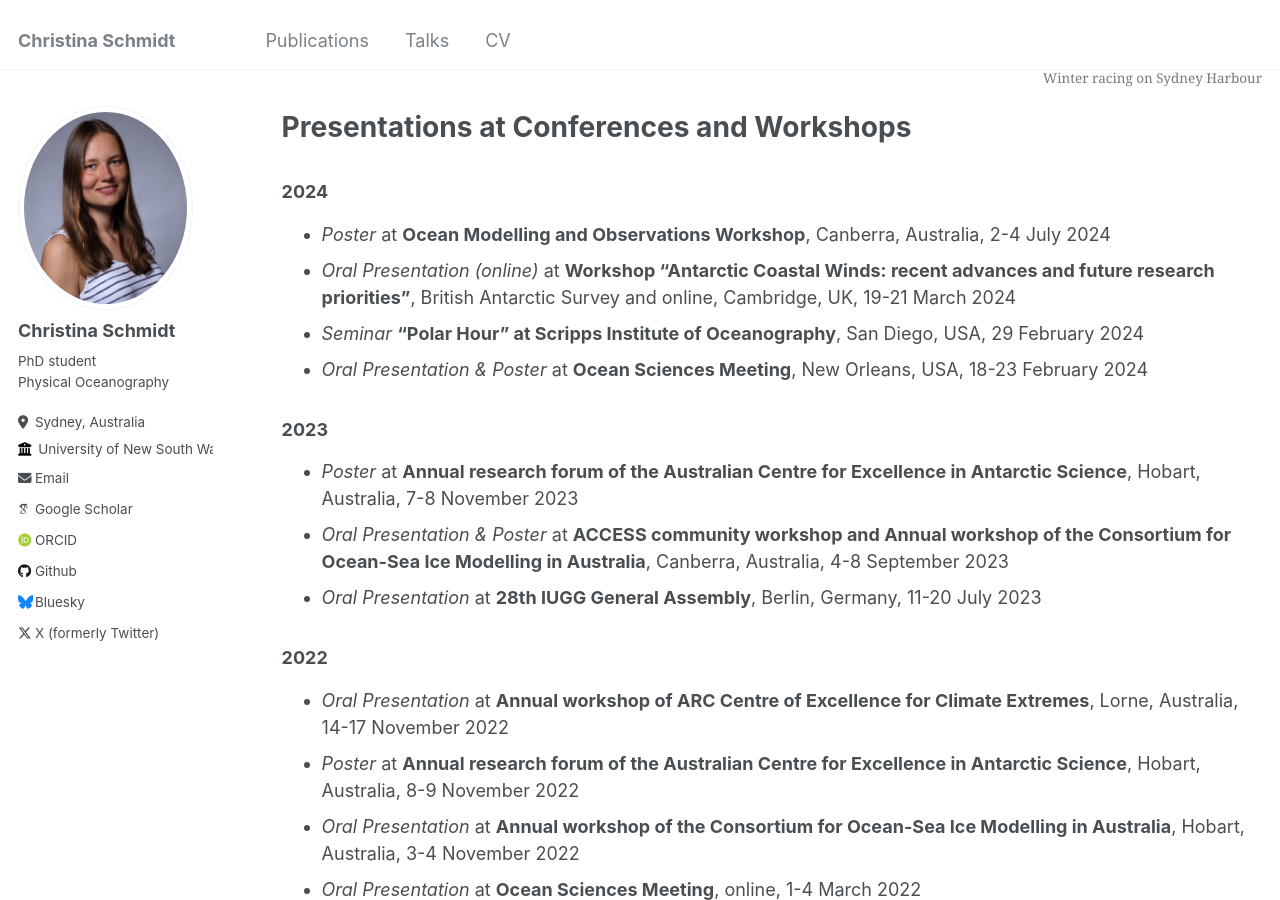
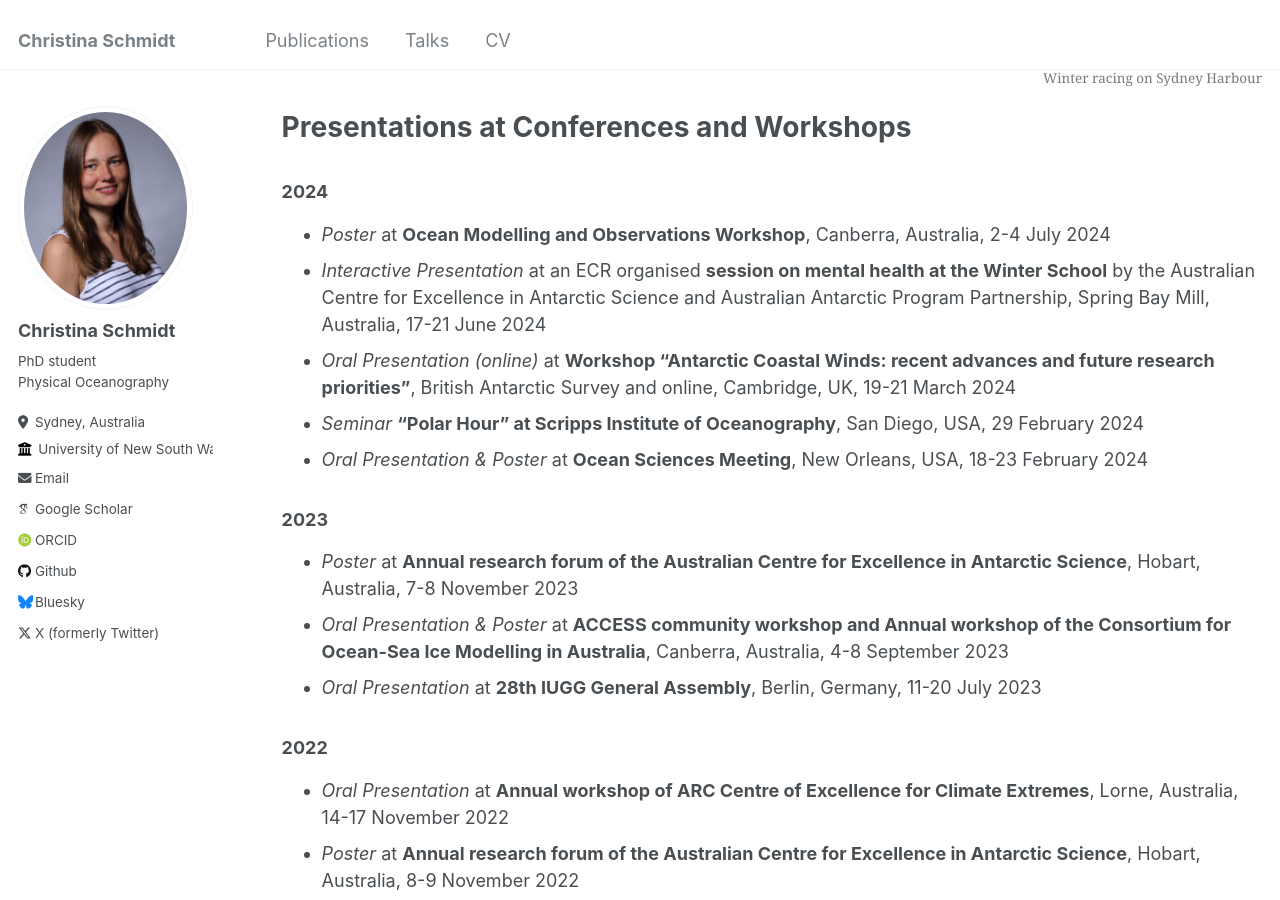
Before and after one commit to schmidt-christina/schmidt-christina.github.io, a Jekyll site: the page built from _pages/talks.md, in a window 1280 px wide and 900 px high, scrolled down 313 px. Built offline with Jekyll 4.4.1, drawn with Linux system fonts in a browser that asks for light colours; some web fonts are replaced.

Commit message:
add mental health session

```diff
--- a/_pages/talks.md
+++ b/_pages/talks.md
@@ -17,6 +17,7 @@ author_profile: true
 
 ### 2024
 * *Poster* at **Ocean Modelling and Observations Workshop**, Canberra, Australia, 2-4 July 2024
+* *Interactive Presentation* at an ECR organised **session on mental health at the Winter School** by the Australian Centre for Excellence in Antarctic Science and Australian Antarctic Program Partnership, Spring Bay Mill, Australia, 17-21 June 2024
 * *Oral Presentation (online)* at **Workshop “Antarctic Coastal Winds: recent advances and future research priorities”**, British Antarctic Survey and online, Cambridge, UK, 19-21 March 2024
 * *Seminar* **“Polar Hour” at Scripps Institute of Oceanography**, San Diego, USA, 29 February 2024
 * *Oral Presentation & Poster* at **Ocean Sciences Meeting**, New Orleans, USA, 18-23 February 2024
```
